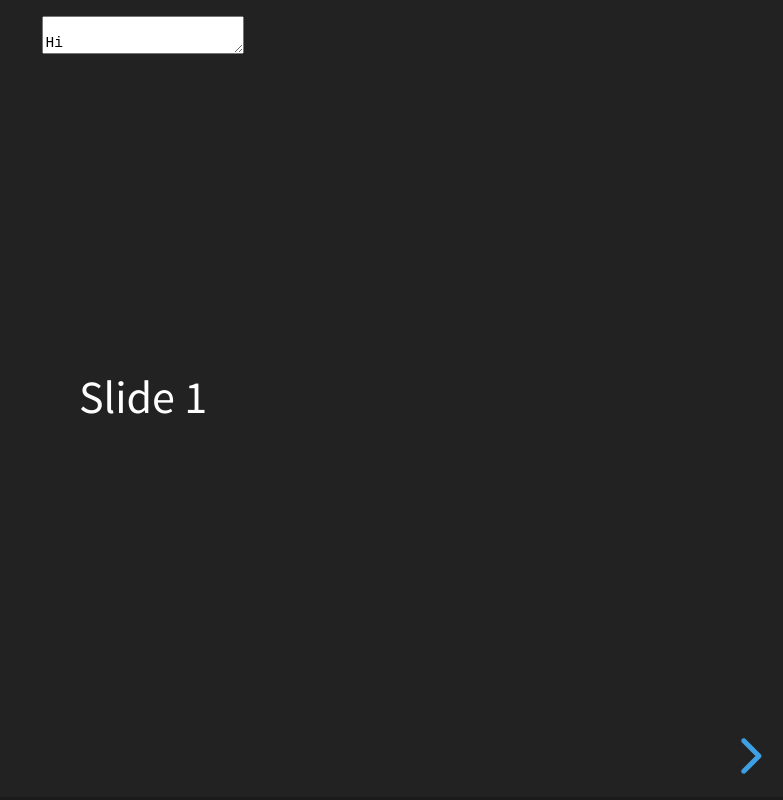
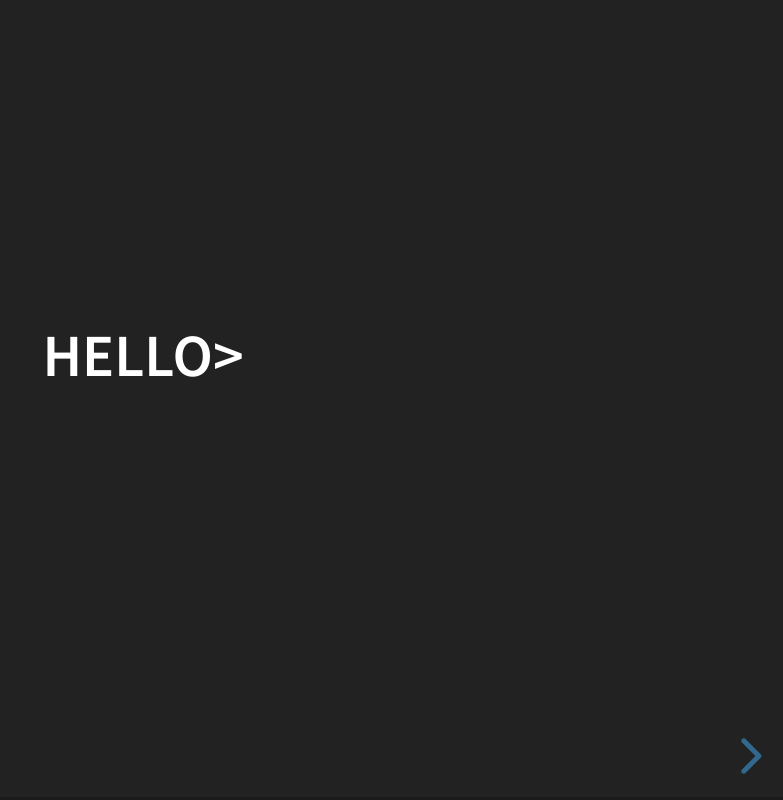
Before and after one commit to mrschot/revealstage, a website: page index.html in a window 1280 px wide. Shown: the whole page, without its empty margins (497-1280 px from the left). Drawn offline with Linux system fonts and the light colour scheme.

Commit message:
Update index.html

```diff
--- a/index.html
+++ b/index.html
@@ -24,11 +24,11 @@
 	<body>
 		<div class="reveal">
 			<div class="slides">
-				<section>Slide 1</section>
-				<textarea>
-				Hi
-				This
-				</textarea>
+				<section>
+					<h3>Hello></h3>
+					<li class="fragment"> Bullet point </li>
+				</section>
+
 				<section>Slide 2</section>
 			</div>
 		</div>
```
